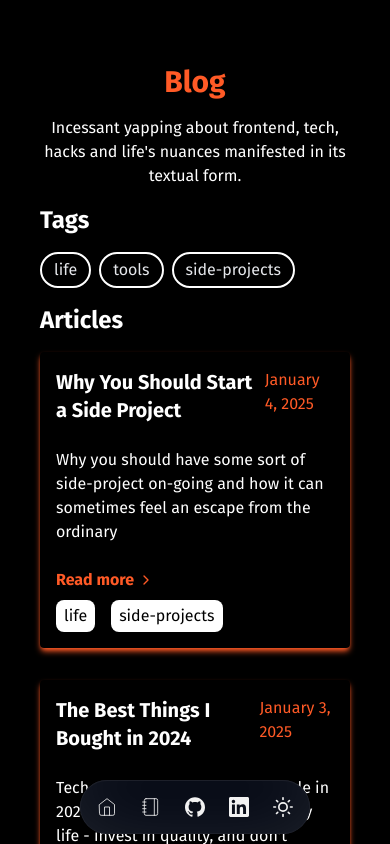
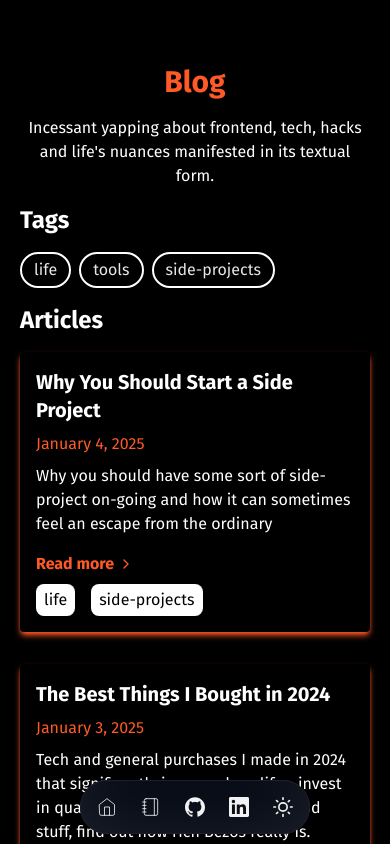
Before and after one commit to allanmosesfernandes/portfolio2025, a Next.js app: page /blog in a window 390 px wide. Shown: the top 844 px of the page. Built offline with nearby package versions, Linux system fonts and the light colour scheme.

Commit message:
clean up on mobile

```diff
--- a/src/app/blog/BlogClient.jsx
+++ b/src/app/blog/BlogClient.jsx
@@ -107,11 +107,11 @@ const BlogClient = ({ allPostsData, allTags }) => {
                             key={id}
                             className="blog-li shadow-md p-4 shadow-pantone mb-6 rounded"
                         >
-                            <div className="flex justify-between">
+                            <div className="flex sm:flex-row flex-col justify-between">
                                 <h3 className="font-bold text-xl">{title}</h3>
-                                <p className="text-pantone">{formatDate(date)}</p>
+                                <p className="text-pantone sm:mt-0 mt-2">{formatDate(date)}</p>
                             </div>
-                            <p className="my-6">{summary}</p>
+                            <p className="sm:my-6 my-2">{summary}</p>
                             <div className="flex sm:flex-row flex-col gap-2 sm:items-center justify-between mt-4">
                                 <div className="flex gap-2 items-center">
                                     <Link href={`/blog/${slug}`}>
--- a/src/app/blog/layout.js
+++ b/src/app/blog/layout.js
@@ -3,7 +3,7 @@ import { FloatingMenu } from "@/components/floatingMenu";
 export default function RootLayout({ children }) {
     return (
         <>
-            <div className="max-w-2xl mt-16 mx-auto px-5 bg-white dark:bg-black space-y-4 font-sans text-black dark:text-white">
+            <div className="max-w-2xl mt-16 mx-auto sm:px-5 px-0 bg-white dark:bg-black space-y-4 font-sans text-black dark:text-white">
                 {children}
                 <FloatingMenu />
             </div>
```
